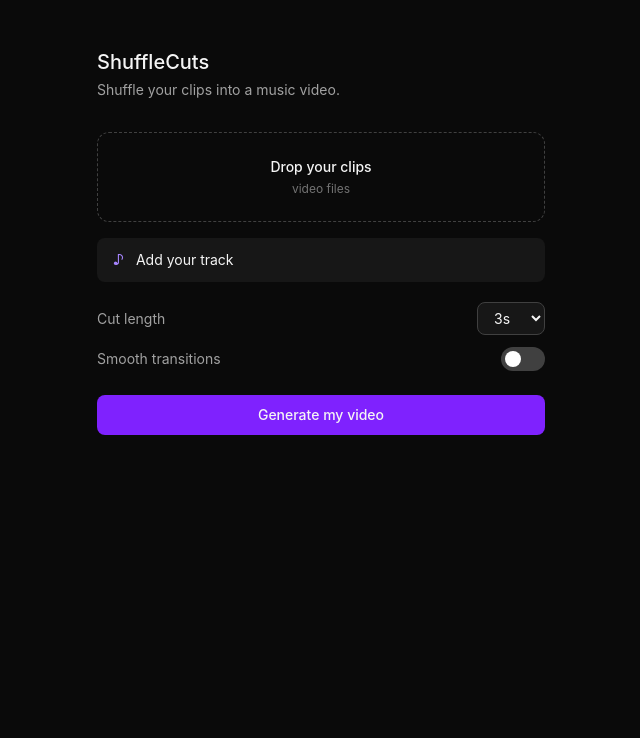
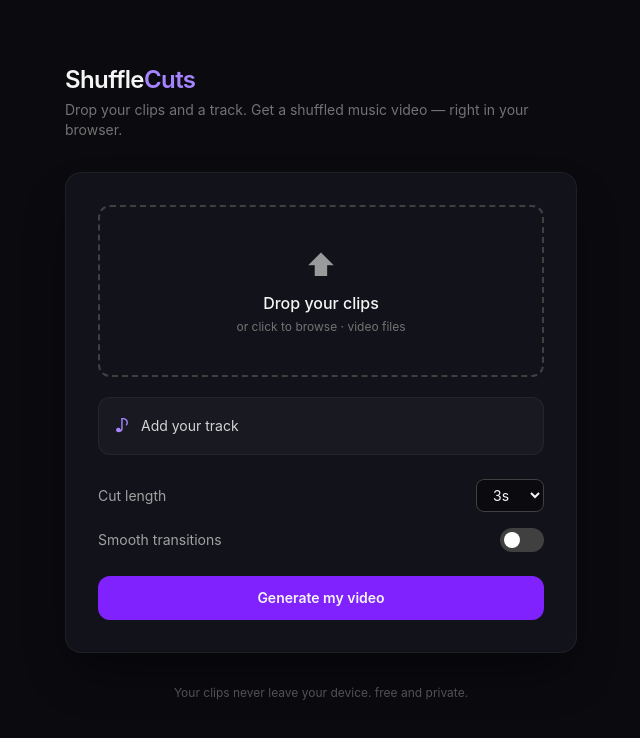
Before and after one commit to jenzylove/shufflecuts, a React (Vite) app: page / in a window 1280 px wide. Shown: the top 738 px of the page, without its empty margins (319-959 px from the left). Built offline with nearby package versions, Linux system fonts and the light colour scheme.

Commit message:
Premium layout, error guard, clean wordmark

```diff
--- a/src/App.tsx
+++ b/src/App.tsx
@@ -9,6 +9,7 @@ const [videoUrl, setVideoUrl] = useState<string | null>(null)
   const [status, setStatus] = useState('')
   const [segLength, setSegLength] = useState(3)
   const [crossfade, setCrossfade] = useState(false)
+  const [error, setError] = useState('')
   const handleClips = (e: React.ChangeEvent<HTMLInputElement>) => {
     if (e.target.files) {
       const newClips = Array.from(e.target.files)
@@ -26,14 +27,14 @@ const [videoUrl, setVideoUrl] = useState<string | null>(null)
       return
     }
     setVideoUrl(null)
+    setError('')
     setStatus('Reading durations…')
 
-    // Read real durations of clips + audio
+    try {
       const clipDurations = []
       for (const c of clips) clipDurations.push(await getDuration(c))
       const songDuration = await getDuration(audio)
 
-    // Build the shuffle plan from REAL numbers
       const plan = buildShufflePlan({
         clipCount: clips.length,
         clipDurations,
@@ -41,35 +42,46 @@ const [videoUrl, setVideoUrl] = useState<string | null>(null)
         segmentLength: segLength,
       })
 
-    // Generate the actual video
       const url = await generateVideo(clips, audio, plan, crossfade, (msg) => setStatus(msg))
       setVideoUrl(url)
       setStatus('')
+    } catch (err) {
+      console.error(err)
+      setStatus('')
+      setError(
+        'That was a lot of footage for your browser to handle. Try fewer clips, shorter clips, or turn off smooth transitions, then generate again.'
+      )
+    }
   }
   return (
-    <div className="min-h-screen bg-neutral-950 text-neutral-100 flex flex-col items-center py-12 px-4">
-      <div className="w-full max-w-md">
-        <h1 className="text-xl font-medium mb-1">ShuffleCuts</h1>
-        <p className="text-sm text-neutral-400 mb-8">Shuffle your clips into a music video.</p>
+    <div className="min-h-screen bg-[#0a0a0f] text-neutral-100 flex flex-col items-center px-4 py-10 sm:py-16">
+      <header className="w-full max-w-lg mb-8">
+        <h1 className="text-2xl font-semibold tracking-tight">
+          Shuffle<span className="text-violet-400">Cuts</span>
+        </h1>
+        <p className="text-sm text-neutral-500 mt-1">
+          Drop your clips and a track. Get a shuffled music video — right in your browser.
+        </p>
+      </header>
 
-        {/* Clip upload */}
-        <label className="block border border-dashed border-neutral-700 rounded-xl p-6 text-center cursor-pointer hover:border-violet-500 transition mb-4">
+      <main className="w-full max-w-lg bg-[#12121a] border border-white/5 rounded-2xl p-6 sm:p-8 shadow-2xl shadow-black/40">
+        <label className="group block border-2 border-dashed border-neutral-700 rounded-xl p-10 text-center cursor-pointer hover:border-violet-500 hover:bg-violet-500/5 transition mb-5">
           <input type="file" accept="video/*" multiple onChange={handleClips} className="hidden" />
-          <p className="text-sm font-medium">Drop your clips</p>
+          <div className="text-3xl mb-2 opacity-60 group-hover:opacity-100 transition">⬆</div>
+          <p className="text-base font-medium">Drop your clips</p>
           <p className="text-xs text-neutral-500 mt-1">
-            {clips.length > 0 ? `${clips.length} clip${clips.length > 1 ? 's' : ''} added` : 'video files'}
+            {clips.length > 0 ? `${clips.length} clip${clips.length > 1 ? 's' : ''} ready` : 'or click to browse · video files'}
           </p>
         </label>
 
-        {/* Clip list */}
         {clips.length > 0 && (
-          <ul className="mb-4 space-y-1">
+          <ul className="mb-5 space-y-1.5">
             {clips.map((c, i) => (
-              <li key={i} className="text-xs text-neutral-400 bg-neutral-900 rounded px-3 py-2 flex items-center justify-between gap-2">
+              <li key={i} className="text-xs text-neutral-400 bg-white/[0.03] border border-white/5 rounded-lg px-3 py-2.5 flex items-center justify-between gap-2">
                 <span className="truncate">{c.name}</span>
                 <button
                   onClick={() => setClips((prev) => prev.filter((_, idx) => idx !== i))}
-                  className="text-neutral-500 hover:text-red-400 transition shrink-0"
+                  className="text-neutral-600 hover:text-red-400 transition shrink-0 text-sm"
                   aria-label="Remove clip"
                 >
                   ✕
@@ -79,21 +91,19 @@ const [videoUrl, setVideoUrl] = useState<string | null>(null)
           </ul>
         )}
 
-        {/* Audio upload */}
-        <label className="flex items-center gap-3 bg-neutral-900 rounded-lg px-4 py-3 cursor-pointer hover:bg-neutral-800 transition">
+        <label className="flex items-center gap-3 bg-white/[0.03] border border-white/5 rounded-xl px-4 py-3.5 cursor-pointer hover:bg-white/[0.06] transition mb-6">
           <input type="file" accept="audio/*" onChange={handleAudio} className="hidden" />
-          <span className="text-sm text-violet-400">♪</span>
-          <span className="text-sm truncate">
-            {audio ? audio.name : 'Add your track'}
-          </span>
+          <span className="text-violet-400 text-lg">♪</span>
+          <span className="text-sm truncate text-neutral-300">{audio ? audio.name : 'Add your track'}</span>
         </label>
-{/* Cut length selector */}
-        <div className="mt-5 flex justify-between items-center">
+
+        <div className="space-y-4 mb-6">
+          <div className="flex justify-between items-center">
             <label className="text-sm text-neutral-400">Cut length</label>
             <select
               value={segLength}
               onChange={(e) => setSegLength(Number(e.target.value))}
-            className="bg-neutral-900 border border-neutral-700 rounded-lg px-3 py-1.5 text-sm text-neutral-100 focus:border-violet-500 focus:outline-none cursor-pointer"
+              className="bg-[#0a0a0f] border border-neutral-700 rounded-lg px-3 py-1.5 text-sm text-neutral-100 focus:border-violet-500 focus:outline-none cursor-pointer"
             >
               <option value={2}>2s</option>
               <option value={3}>3s</option>
@@ -104,8 +114,7 @@ const [videoUrl, setVideoUrl] = useState<string | null>(null)
               <option value={10}>10s</option>
             </select>
           </div>
-        {/* Crossfade toggle */}
-        <div className="mt-3 flex justify-between items-center">
+          <div className="flex justify-between items-center">
             <label className="text-sm text-neutral-400">Smooth transitions</label>
             <button
               onClick={() => setCrossfade(!crossfade)}
@@ -114,22 +123,39 @@ const [videoUrl, setVideoUrl] = useState<string | null>(null)
               <span className={`absolute top-1 left-1 w-4 h-4 bg-white rounded-full transition-transform ${crossfade ? 'translate-x-5' : ''}`} />
             </button>
           </div>
-        {/* Test buttons */}
-        {/* Generate */}
-        <button onClick={handleGenerate} disabled={!!status} className="mt-6 w-full bg-violet-600 hover:bg-violet-500 disabled:opacity-50 transition rounded-lg py-2.5 text-sm font-medium">
+        </div>
+
+        <button
+          onClick={handleGenerate}
+          disabled={!!status}
+          className="w-full bg-violet-600 hover:bg-violet-500 disabled:opacity-50 disabled:cursor-not-allowed transition rounded-xl py-3 text-sm font-semibold"
+        >
           {status ? status : 'Generate my video'}
         </button>
 
-        {/* Result */}
+        {error && (
+          <div className="mt-4 text-sm text-amber-300 bg-amber-950/40 border border-amber-900/50 rounded-lg px-4 py-3">
+            {error}
+          </div>
+        )}
+
         {videoUrl && (
           <div className="mt-6">
-            <video src={videoUrl} controls className="w-full rounded-lg" />
-            <a href={videoUrl} download="shufflecuts.mp4" className="mt-3 block text-center bg-neutral-800 hover:bg-neutral-700 transition rounded-lg py-2.5 text-sm font-medium">
+            <video src={videoUrl} controls className="w-full rounded-xl border border-white/5" />
+            <a
+              href={videoUrl}
+              download="shufflecuts.mp4"
+              className="mt-3 block text-center bg-white/5 hover:bg-white/10 transition rounded-xl py-3 text-sm font-medium"
+            >
               Download MP4
             </a>
           </div>
         )}
-      </div>
+      </main>
+
+      <footer className="mt-8 text-xs text-neutral-600">
+        Your clips never leave your device. free and private.
+      </footer>
     </div>
   )
 }
--- a/src/ffmpeg.ts
+++ b/src/ffmpeg.ts
@@ -101,7 +101,10 @@ export async function generateVideo(
     segFiles.push(out)
     onProgress?.(`Cut segment ${i + 1} of ${plan.length}`)
   }
-
+// Free source clips — segments are already cut, originals no longer needed
+  for (const name of clipNames) {
+    try { await ff.deleteFile(name) } catch { /* already gone */ }
+  }
   // 3. Stitch all segments (fades are already baked into each segment)
   onProgress?.('Stitching…')
   const listText = segFiles.map((f) => `file '${f}'`).join('\n')
@@ -111,6 +114,12 @@ export async function generateVideo(
     '-c', 'copy', 'silent.mp4',
   ])
 
+  // Free segment files — they're now baked into silent.mp4
+  for (const f of segFiles) {
+    try { await ff.deleteFile(f) } catch { /* already gone */ }
+  }
+  try { await ff.deleteFile('list.txt') } catch { /* ignore */ }
+
   // 4. Add the audio track, trim to whichever ends first
   onProgress?.('Adding music…')
   await ff.exec([
@@ -119,7 +128,9 @@ export async function generateVideo(
     '-c:v', 'copy', '-c:a', 'aac',
     '-shortest', 'final.mp4',
   ])
-
+// Free intermediates — final.mp4 already exists, safe to clean
+  try { await ff.deleteFile('silent.mp4') } catch { /* ignore */ }
+  try { await ff.deleteFile('audio.mp3') } catch { /* ignore */ }
   // 5. Read the result back out as a playable URL
   onProgress?.('Finishing…')
   const data = await ff.readFile('final.mp4')
```
Lines whose indentation alone changed are shown as unchanged.
